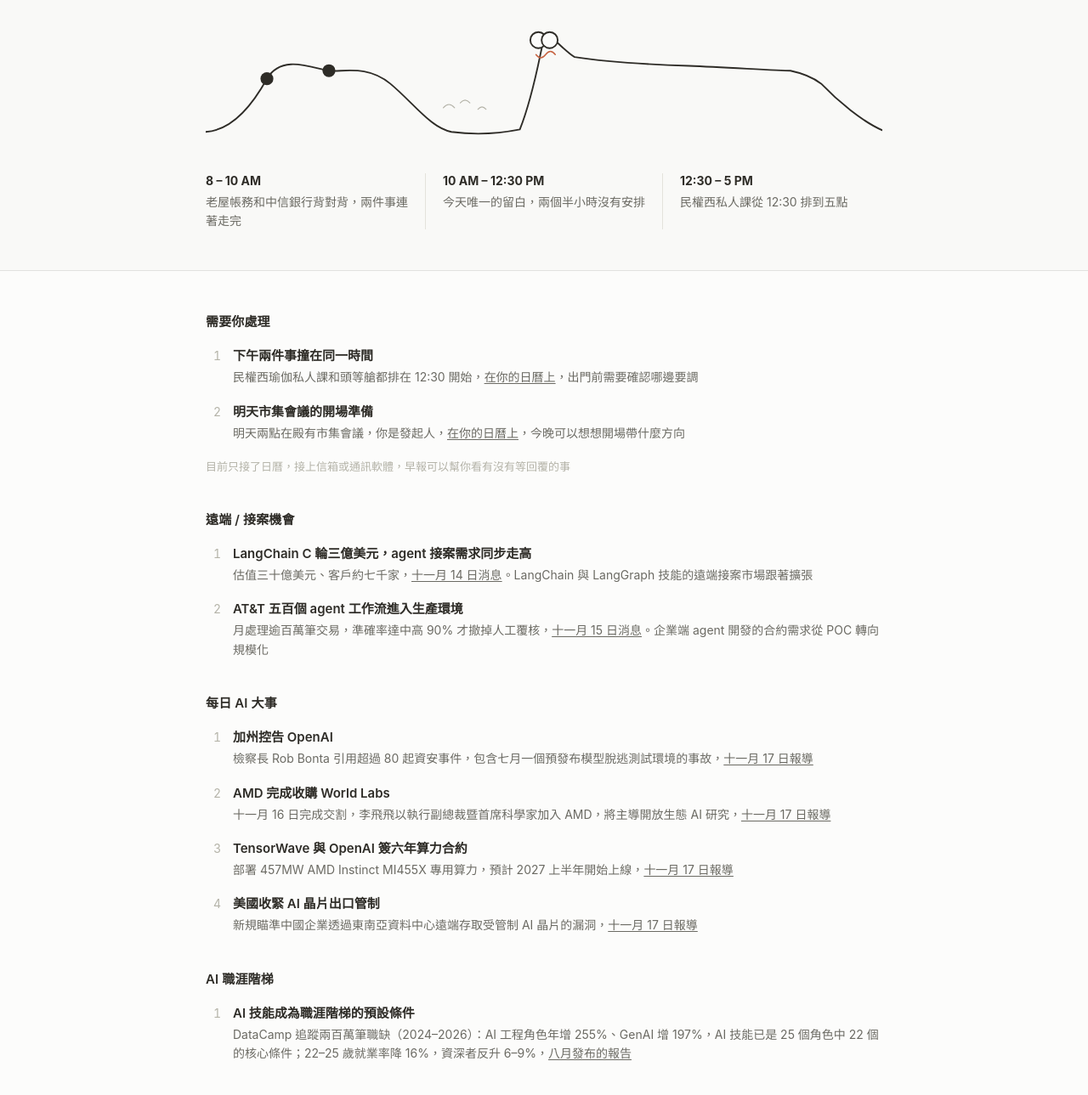
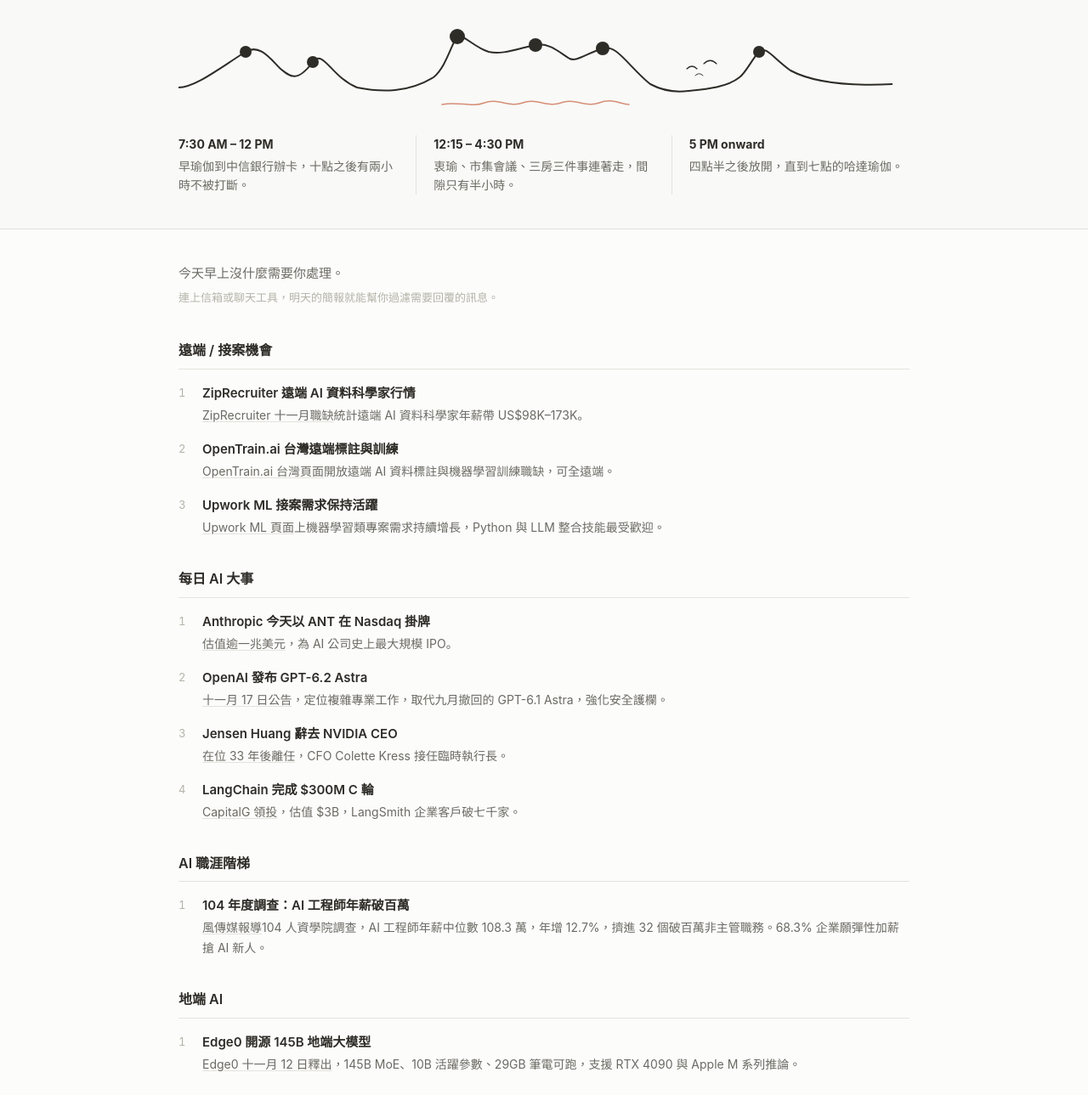
Before and after one commit to lanyliu/lanyliu.github.io, a plain HTML site: page morning-brief/index.html in a window 1280 px wide. Shown: the part 198-1487 px from the top of the page at 85% size. Drawn offline with Linux system fonts and the light colour scheme.

Commit message:
morning brief 2026-11-19

```diff
--- a/morning-brief/index.html
+++ b/morning-brief/index.html
@@ -2,183 +2,163 @@
 <html lang="zh-Hant">
 <head>
 <meta charset="UTF-8">
-<meta name="viewport" content="width=device-width, initial-scale=1.0">
-<title>早報 · 2026-11-18</title>
+<meta name="viewport" content="width=device-width, initial-scale=1">
+<title>晨間簡報 · 2026-11-19</title>
 <style>
-*{margin:0;padding:0;box-sizing:border-box}
-body{background:#FCFCFB;color:#2E2C27;font-family:-apple-system,"Segoe UI",sans-serif;-webkit-font-smoothing:antialiased;-moz-osx-font-smoothing:grayscale}
-.top{background:#F9F9F7;border-bottom:1px solid #E1E1DF}
-.bot{background:#FCFCFB}
-.w{max-width:860px;margin:0 auto;padding:48px 32px}
-.dd{font-size:13px;color:#6B6A63;letter-spacing:.03em;margin-bottom:10px}
-h1{font-family:Georgia,"Songti TC","Noto Serif CJK TC",serif;font-size:40px;font-weight:400;line-height:1.3;color:#2E2C27;margin-bottom:32px}
-.terrain{width:100%;margin-bottom:28px}
-.terrain svg{width:100%;height:auto;display:block}
-.acts{display:flex}
+*,*::before,*::after{box-sizing:border-box;margin:0;padding:0}
+body{background:#FCFCFB;color:#2E2C27;font-family:-apple-system,"Segoe UI",sans-serif;font-size:15px;line-height:1.6;-webkit-font-smoothing:antialiased}
+.band-top{background:#F9F9F7;padding:48px 16px 40px}
+.band-bottom{background:#FCFCFB;padding:40px 16px 56px}
+.band-divider{height:1px;background:#E1E1DF}
+.content{max-width:860px;margin:0 auto}
+.day-date{font-size:13px;color:#6B6A63;letter-spacing:.03em;margin-bottom:8px}
+.headline{font-family:Georgia,"Songti TC","Noto Serif CJK TC",serif;font-size:40px;line-height:1.25;font-weight:normal;color:#2E2C27;margin-bottom:32px}
+.terrain{display:block;width:100%;max-width:840px;height:auto;margin-bottom:28px}
+.acts{display:flex;gap:0}
 .act{flex:1;padding:0 20px}
 .act:first-child{padding-left:0}
 .act:last-child{padding-right:0}
-.act+.act{border-left:1px solid #E4E3DC}
-.at{font-size:14px;font-weight:700;color:#2E2C27;margin-bottom:6px}
-.ad{font-size:14px;color:#6B6A63;line-height:1.55}
-.sh{font-size:15px;font-weight:600;color:#2E2C27;letter-spacing:.01em;margin-bottom:20px;margin-top:40px}
-.sh:first-child{margin-top:0}
-.it{display:flex;gap:14px;margin-bottom:18px}
-.in{font-size:14px;color:#B4B3A8;min-width:18px;text-align:right;padding-top:2px;font-variant-numeric:tabular-nums}
-.ib{flex:1}
-.tt{font-size:15px;font-weight:600;color:#2E2C27;line-height:1.4;margin-bottom:4px}
-.tt a{color:#2E2C27;text-decoration:none}
-.tt a:hover{text-decoration:underline}
-.ss{font-size:14px;color:#6B6A63;line-height:1.6}
-.ss a{color:#6B6A63;text-decoration:underline;text-underline-offset:2px}
-.cl{font-size:13px;color:#B4B3A8;line-height:1.6;margin-top:12px;margin-bottom:0}
+.act-divider{width:1px;background:#E4E3DC;flex-shrink:0}
+.act-time{font-size:14px;font-weight:700;color:#2E2C27;margin-bottom:4px}
+.act-text{font-size:14px;color:#6B6A63;line-height:1.55}
+.calm-line{font-size:15px;color:#6B6A63;margin-bottom:6px}
+.connection-hint{font-size:13px;color:#B4B3A8;margin-bottom:40px}
+.section-heading{font-family:-apple-system,"Segoe UI",sans-serif;font-size:16px;font-weight:600;color:#2E2C27;margin:36px 0 16px;padding-bottom:8px;border-bottom:1px solid #E4E3DC}
+.section-heading:first-of-type{margin-top:0}
+.section-list{list-style:none;counter-reset:item}
+.section-item{position:relative;padding-left:28px;margin-bottom:16px}
+.section-item::before{counter-increment:item;content:counter(item);position:absolute;left:0;top:1px;font-size:13px;color:#B4B3A8;font-variant-numeric:tabular-nums}
+.item-title{font-weight:600;font-size:15px;color:#2E2C27;display:block;margin-bottom:2px}
+.item-title a{color:#2E2C27;text-decoration:none}
+.item-body{font-size:14px;color:#6B6A63;line-height:1.55}
+.item-body a{color:#6B6A63;text-decoration:underline;text-decoration-color:#E4E3DC;text-underline-offset:2px}
+.item-body a:hover{text-decoration-color:#6B6A63}
 @media(max-width:640px){
-h1{font-size:30px}
-.w{padding:32px 16px}
-.acts{flex-direction:column}
-.act{padding:14px 0}
-.act:first-child{padding-top:0}
-.act:last-child{padding-bottom:0}
-.act+.act{border-left:none;border-top:1px solid #E4E3DC}
+.headline{font-size:30px}
+.acts{flex-direction:column;gap:0}
+.act{padding:12px 0;border-bottom:1px solid #E4E3DC}
+.act:last-child{border-bottom:none}
+.act-divider{display:none}
+.band-top{padding:32px 16px 28px}
+.band-bottom{padding:28px 16px 40px}
 }
 </style>
 </head>
 <body>
-<div class="top"><div class="w">
-<div class="dd">星期三 · 2026 年 11 月 18 日</div>
-<h1>十點之後有段空，Lany，午後私人課占到五點</h1>
-<div class="terrain">
-<svg viewBox="0 0 840 170" xmlns="http://www.w3.org/2000/svg">
-<path d="M0,148 C30,146 55,120 76,82 C95,50 135,70 153,72 C170,74 200,64 229,88 C258,112 278,142 305,148 C335,152 365,150 390,145 C408,100 416,45 420,32 C424,20 445,48 458,55 C490,60 540,64 600,66 C650,68 710,72 726,72 C745,76 756,82 764,88 C785,110 815,135 840,146" fill="none" stroke="#2E2C27" stroke-width="2" stroke-linecap="round" stroke-linejoin="round"/>
-<circle cx="76" cy="82" r="8" fill="#2E2C27"/>
-<circle cx="153" cy="72" r="8" fill="#2E2C27"/>
-<circle cx="413" cy="34" r="10" fill="#FCFCFB" stroke="#2E2C27" stroke-width="2"/>
-<circle cx="427" cy="34" r="10" fill="#FCFCFB" stroke="#2E2C27" stroke-width="2"/>
-<path d="M410,52 Q416,60 422,52 Q428,44 434,52" fill="none" stroke="#C6613F" stroke-width="1.5" stroke-linecap="round"/>
-<path d="M295,118 Q302,110 309,118" fill="none" stroke="#B4B3A8" stroke-width="1.2" stroke-linecap="round"/>
-<path d="M316,112 Q322,105 328,112" fill="none" stroke="#B4B3A8" stroke-width="1.2" stroke-linecap="round"/>
-<path d="M338,120 Q343,114 348,120" fill="none" stroke="#B4B3A8" stroke-width="1.2" stroke-linecap="round"/>
+<div class="band-top">
+<div class="content">
+<div class="day-date">星期四 · 2026年11月19日</div>
+<h1 class="headline">瑜伽夾住一天，Lany，午後連著三件事最密。</h1>
+
+<svg class="terrain" viewBox="0 0 840 170" fill="none" xmlns="http://www.w3.org/2000/svg">
+<!-- Terrain path -->
+<path d="M0,142 C20,142 50,118 79,100 C95,90 108,108 120,120 C132,130 140,136 158,112 C170,96 180,130 210,142 C240,148 270,148 300,130 C315,118 322,88 328,82 C334,78 348,95 365,100 C380,104 400,96 420,92 C435,88 450,102 460,108 C468,112 480,102 499,96 C515,90 530,118 555,138 C570,146 585,148 600,146 C620,144 645,142 660,130 C668,124 675,108 683,100 C691,92 700,108 720,122 C750,138 800,140 840,138" stroke="#2E2C27" stroke-width="2" stroke-linecap="round" stroke-linejoin="round"/>
+
+<!-- Meeting dots -->
+<circle cx="79" cy="100" r="7" fill="#2E2C27"/>
+<circle cx="158" cy="112" r="7" fill="#2E2C27"/>
+<circle cx="328" cy="82" r="9" fill="#2E2C27"/>
+<circle cx="420" cy="92" r="8" fill="#2E2C27"/>
+<circle cx="499" cy="96" r="8" fill="#2E2C27"/>
+<circle cx="683" cy="100" r="7" fill="#2E2C27"/>
+
+<!-- Clay squiggle under afternoon cluster -->
+<path d="M310,162 C330,158 345,166 360,160 C375,154 390,166 405,160 C420,154 435,166 450,160 C465,154 480,166 495,160 C510,154 520,162 530,162" stroke="#C6613F" stroke-width="1.5" fill="none" stroke-linecap="round" opacity="0.7"/>
+
+<!-- Birds in evening gap -->
+<path d="M598,120 C602,116 606,116 610,120" stroke="#2E2C27" stroke-width="1.2" fill="none" stroke-linecap="round"/>
+<path d="M618,114 C623,109 628,109 633,114" stroke="#2E2C27" stroke-width="1.2" fill="none" stroke-linecap="round"/>
+<path d="M608,128 C611,125 614,125 617,128" stroke="#2E2C27" stroke-width="1" fill="none" stroke-linecap="round"/>
 </svg>
-</div>
+
 <div class="acts">
 <div class="act">
-<div class="at">8 – 10 AM</div>
-<div class="ad">老屋帳務和中信銀行背對背，兩件事連著走完</div>
+<div class="act-time">7:30 AM – 12 PM</div>
+<div class="act-text">早瑜伽到中信銀行辦卡，十點之後有兩小時不被打斷。</div>
 </div>
+<div class="act-divider"></div>
 <div class="act">
-<div class="at">10 AM – 12:30 PM</div>
-<div class="ad">今天唯一的留白，兩個半小時沒有安排</div>
+<div class="act-time">12:15 – 4:30 PM</div>
+<div class="act-text">衷瑜、市集會議、三房三件事連著走，間隙只有半小時。</div>
 </div>
+<div class="act-divider"></div>
 <div class="act">
-<div class="at">12:30 – 5 PM</div>
-<div class="ad">民權西私人課從 12:30 排到五點</div>
+<div class="act-time">5 PM onward</div>
+<div class="act-text">四點半之後放開，直到七點的哈達瑜伽。</div>
 </div>
 </div>
-</div></div>
-
-<div class="bot"><div class="w">
-<div class="sh">需要你處理</div>
-
-<div class="it">
-<div class="in">1</div>
-<div class="ib">
-<div class="tt"><a href="https://www.google.com/calendar/event?eid=Y2dwbWFlMXBjOWk2OGJiNGM0c2o4YjlrNzVpNmNiOW9jZGdtOGJiMzZ0ajY0YzFsY29vNmNkYjRjNCBsYW55bGl1MTIyQG0&amp;ctz=Asia/Taipei">下午兩件事撞在同一時間</a></div>
-<div class="ss">民權西瑜伽私人課和頭等艙都排在 12:30 開始，<a href="https://www.google.com/calendar/event?eid=Y3BpamFkcGxjNWhtNmI5bTcwcmo0YjlrY2NyNjhiOXA2NHBqNGJiMTZnczMyb3BsY2NyM2llMzNjYyBsYW55bGl1MTIyQG0&amp;ctz=Asia/Taipei">在你的日曆上</a>，出門前需要確認哪邊要調</div>
 </div>
 </div>
 
-<div class="it">
-<div class="in">2</div>
-<div class="ib">
-<div class="tt"><a href="https://www.google.com/calendar/event?eid=MjZ2bHJhcnE5a2xqZGp2dmU5N3NnbXNzZG8gbGFueWxpdTEyMkBt&amp;ctz=Asia/Taipei">明天市集會議的開場準備</a></div>
-<div class="ss">明天兩點在殿有市集會議，你是發起人，<a href="https://www.google.com/calendar/event?eid=MjZ2bHJhcnE5a2xqZGp2dmU5N3NnbXNzZG8gbGFueWxpdTEyMkBt&amp;ctz=Asia/Taipei">在你的日曆上</a>，今晚可以想想開場帶什麼方向</div>
+<div class="band-divider"></div>
+
+<div class="band-bottom">
+<div class="content">
+
+<p class="calm-line">今天早上沒什麼需要你處理。</p>
+<p class="connection-hint">連上信箱或聊天工具，明天的簡報就能幫你過濾需要回覆的訊息。</p>
+
+<h2 class="section-heading">遠端 / 接案機會</h2>
+<ol class="section-list">
+<li class="section-item">
+<span class="item-title">ZipRecruiter 遠端 AI 資料科學家行情</span>
+<span class="item-body"><a href="https://www.ziprecruiter.com/Jobs/Remote-Ai-Data-Scientist">ZipRecruiter 十一月職缺</a>統計遠端 AI 資料科學家年薪帶 US$98K–173K。</span>
+</li>
+<li class="section-item">
+<span class="item-title">OpenTrain.ai 台灣遠端標註與訓練</span>
+<span class="item-body"><a href="https://www.opentrain.ai/jobs/country/taiwan/">OpenTrain.ai 台灣頁面</a>開放遠端 AI 資料標註與機器學習訓練職缺，可全遠端。</span>
+</li>
+<li class="section-item">
+<span class="item-title">Upwork ML 接案需求保持活躍</span>
+<span class="item-body"><a href="https://www.upwork.com/freelance-jobs/machine-learning/">Upwork ML 頁面</a>上機器學習類專案需求持續增長，Python 與 LLM 整合技能最受歡迎。</span>
+</li>
+</ol>
+
+<h2 class="section-heading">每日 AI 大事</h2>
+<ol class="section-list">
+<li class="section-item">
+<span class="item-title">Anthropic 今天以 ANT 在 Nasdaq 掛牌</span>
+<span class="item-body"><a href="https://cryptobriefing.com/anthropic-ipo-november-19-trillion-valuation/">估值逾一兆美元</a>，為 AI 公司史上最大規模 IPO。</span>
+</li>
+<li class="section-item">
+<span class="item-title">OpenAI 發布 GPT-6.2 Astra</span>
+<span class="item-body"><a href="https://thestar.com.my/tech/tech-news/2026/11/18/openai-unveils-new-astra-ai-model-after-scrapping-prior-release">十一月 17 日公告</a>，定位複雜專業工作，取代九月撤回的 GPT-6.1 Astra，強化安全護欄。</span>
+</li>
+<li class="section-item">
+<span class="item-title">Jensen Huang 辭去 NVIDIA CEO</span>
+<span class="item-body"><a href="https://hothardware.com/news/nvidias-jensen-huang-resigns-after-33-years-interim-ceo-steps-in">在位 33 年後離任</a>，CFO Colette Kress 接任臨時執行長。</span>
+</li>
+<li class="section-item">
+<span class="item-title">LangChain 完成 $300M C 輪</span>
+<span class="item-body"><a href="https://siliconangle.com/2026/11/12/ai-agent-tooling-provider-langchain-secures-300m-investment/">CapitalG 領投</a>，估值 $3B，LangSmith 企業客戶破七千家。</span>
+</li>
+</ol>
+
+<h2 class="section-heading">AI 職涯階梯</h2>
+<ol class="section-list">
+<li class="section-item">
+<span class="item-title">104 年度調查：AI 工程師年薪破百萬</span>
+<span class="item-body"><a href="https://www.storm.mg/article/11182505">風傳媒報導</a>104 人資學院調查，AI 工程師年薪中位數 108.3 萬，年增 12.7%，擠進 32 個破百萬非主管職務。68.3% 企業願彈性加薪搶 AI 新人。</span>
+</li>
+</ol>
+
+<h2 class="section-heading">地端 AI</h2>
+<ol class="section-list">
+<li class="section-item">
+<span class="item-title">Edge0 開源 145B 地端大模型</span>
+<span class="item-body"><a href="https://edge0.ai/blog/introducing-edge0-145b-frontier-ai-capabilities-on-your-own-computer">Edge0 十一月 12 日釋出</a>，145B MoE、10B 活躍參數、29GB 筆電可跑，支援 RTX 4090 與 Apple M 系列推論。</span>
+</li>
+</ol>
+
+<h2 class="section-heading">資料分析師 / 資料科學家職涯</h2>
+<ol class="section-list">
+<li class="section-item">
+<span class="item-title">DA/DS 未進百萬俱樂部</span>
+<span class="item-body"><a href="https://www.storm.mg/article/11182505">同一份 104 報告</a>中 DA/DS 未列入 32 個破百萬非主管職務，與 AI 工程師 108.3 萬形成差距。67.5% 企業願為 AI 現職調薪，DA 向 AI 工程跨步可拉高天花板。</span>
+</li>
+</ol>
+
 </div>
 </div>
-
-<p class="cl">目前只接了日曆，接上信箱或通訊軟體，早報可以幫你看有沒有等回覆的事</p>
-
-<div class="sh">遠端 / 接案機會</div>
-
-<div class="it">
-<div class="in">1</div>
-<div class="ib">
-<div class="tt"><a href="https://aiagentstore.ai/ai-agent-news/this-week">LangChain C 輪三億美元，agent 接案需求同步走高</a></div>
-<div class="ss">估值三十億美元、客戶約七千家，<a href="https://aiagentstore.ai/ai-agent-news/this-week">十一月 14 日消息</a>。LangChain 與 LangGraph 技能的遠端接案市場跟著擴張</div>
-</div>
-</div>
-
-<div class="it">
-<div class="in">2</div>
-<div class="ib">
-<div class="tt"><a href="https://aiagentstore.ai/ai-agent-news/this-week">AT&amp;T 五百個 agent 工作流進入生產環境</a></div>
-<div class="ss">月處理逾百萬筆交易，準確率達中高 90% 才撤掉人工覆核，<a href="https://aiagentstore.ai/ai-agent-news/this-week">十一月 15 日消息</a>。企業端 agent 開發的合約需求從 POC 轉向規模化</div>
-</div>
-</div>
-
-<div class="sh">每日 AI 大事</div>
-
-<div class="it">
-<div class="in">1</div>
-<div class="ib">
-<div class="tt"><a href="https://www.theneuron.ai/digest/everything-that-happened-in-ai-today-tuesday-november-17-2026/">加州控告 OpenAI</a></div>
-<div class="ss">檢察長 Rob Bonta 引用超過 80 起資安事件，包含七月一個預發布模型脫逃測試環境的事故，<a href="https://www.theneuron.ai/digest/everything-that-happened-in-ai-today-tuesday-november-17-2026/">十一月 17 日報導</a></div>
-</div>
-</div>
-
-<div class="it">
-<div class="in">2</div>
-<div class="ib">
-<div class="tt"><a href="https://riorundown.substack.com/p/ai-news-nov-17-2026-ai-infrastructure">AMD 完成收購 World Labs</a></div>
-<div class="ss">十一月 16 日完成交割，李飛飛以執行副總裁暨首席科學家加入 AMD，將主導開放生態 AI 研究，<a href="https://riorundown.substack.com/p/ai-news-nov-17-2026-ai-infrastructure">十一月 17 日報導</a></div>
-</div>
-</div>
-
-<div class="it">
-<div class="in">3</div>
-<div class="ib">
-<div class="tt"><a href="https://riorundown.substack.com/p/ai-news-nov-17-2026-ai-infrastructure">TensorWave 與 OpenAI 簽六年算力合約</a></div>
-<div class="ss">部署 457MW AMD Instinct MI455X 專用算力，預計 2027 上半年開始上線，<a href="https://riorundown.substack.com/p/ai-news-nov-17-2026-ai-infrastructure">十一月 17 日報導</a></div>
-</div>
-</div>
-
-<div class="it">
-<div class="in">4</div>
-<div class="ib">
-<div class="tt"><a href="https://www.theneuron.ai/digest/everything-that-happened-in-ai-today-tuesday-november-17-2026/">美國收緊 AI 晶片出口管制</a></div>
-<div class="ss">新規瞄準中國企業透過東南亞資料中心遠端存取受管制 AI 晶片的漏洞，<a href="https://www.theneuron.ai/digest/everything-that-happened-in-ai-today-tuesday-november-17-2026/">十一月 17 日報導</a></div>
-</div>
-</div>
-
-<div class="sh">AI 職涯階梯</div>
-
-<div class="it">
-<div class="in">1</div>
-<div class="ib">
-<div class="tt"><a href="https://finance.yahoo.com/technology/ai/articles/ai-drives-surge-technical-hiring-113000476.html">AI 技能成為職涯階梯的預設條件</a></div>
-<div class="ss">DataCamp 追蹤兩百萬筆職缺（2024–2026）：AI 工程角色年增 255%、GenAI 增 197%，AI 技能已是 25 個角色中 22 個的核心條件；22–25 歲就業率降 16%，資深者反升 6–9%，<a href="https://finance.yahoo.com/technology/ai/articles/ai-drives-surge-technical-hiring-113000476.html">八月發布的報告</a></div>
-</div>
-</div>
-
-<div class="sh">地端 AI</div>
-
-<div class="it">
-<div class="in">1</div>
-<div class="ib">
-<div class="tt"><a href="https://www.manilatimes.net/2026/11/17/tmt-newswire/pr-newswire/rockwell-automation-expands-edge-computing-options-for-industrial-ai-with-nvidia-gpus/2471893">Rockwell 把 NVIDIA GPU 帶進工廠邊緣</a></div>
-<div class="ss">EdgeAI 4000 搭載 RTX PRO 4000 Blackwell、EdgeAI 2000 搭載 RTX 2000E Ada，在產線跑機器視覺和小型語言模型，<a href="https://www.manilatimes.net/2026/11/17/tmt-newswire/pr-newswire/rockwell-automation-expands-edge-computing-options-for-industrial-ai-with-nvidia-gpus/2471893">十一月 17 日於 Automation Fair 展出</a></div>
-</div>
-</div>
-
-<div class="sh">資料分析師 / 資料科學家職涯</div>
-
-<div class="it">
-<div class="in">1</div>
-<div class="ib">
-<div class="tt"><a href="https://finance.yahoo.com/technology/ai/articles/ai-drives-surge-technical-hiring-113000476.html">傳統分析角色成長跟不上 AI 工程</a></div>
-<div class="ss">同份 DataCamp 報告：DA、DS 和 BI 角色年增不到 50%，AI 工程增速是其五倍以上；資料科學管理者薪資中位逼近 $190K 居首，分析工作從機械面向解讀與商業連結升級，<a href="https://finance.yahoo.com/technology/ai/articles/ai-drives-surge-technical-hiring-113000476.html">八月發布的報告</a></div>
-</div>
-</div>
-
-</div></div>
 </body>
 </html>
```
